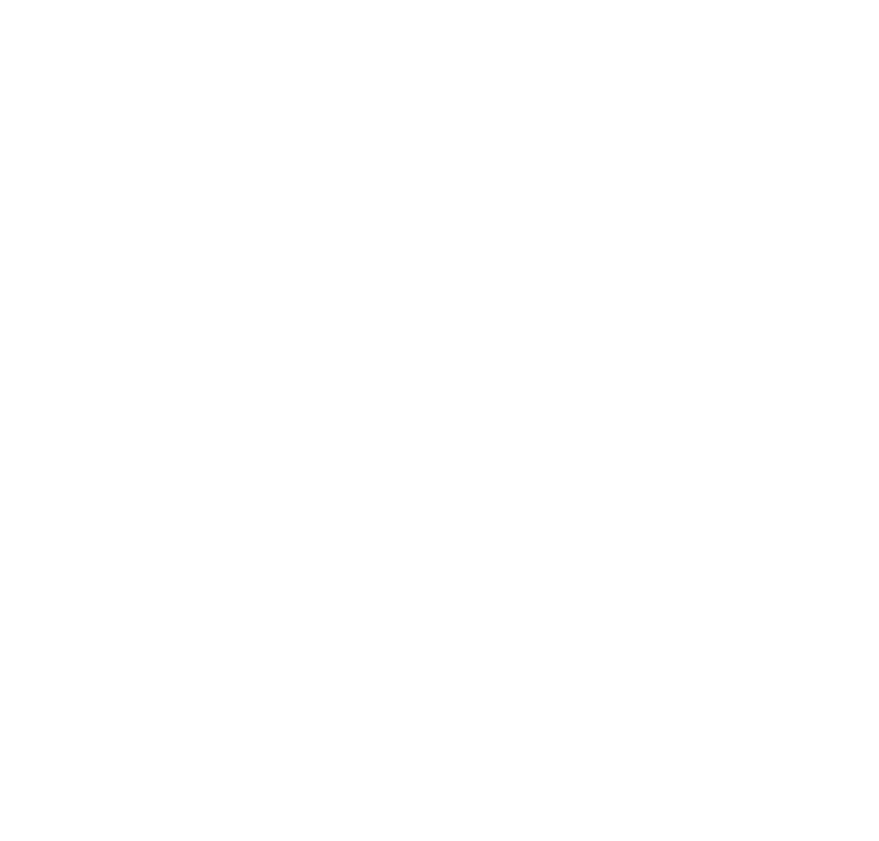
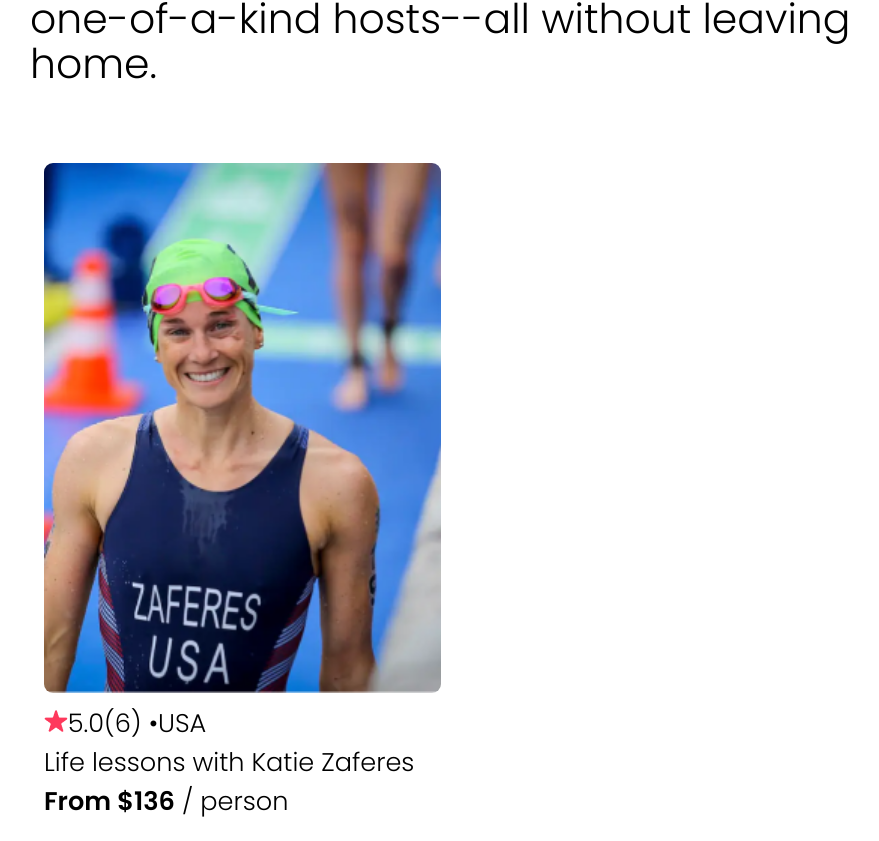
Before and after one commit to J-P-Walter/React-Project-2, a React (Create React App) app: page / in a window 1280 px wide. Shown: the part 986-1827 px from the top of the page, without its empty margins (6-885 px from the left). Before the commit the page ends 800 px from the top, so only its background shows below. Built offline with nearby package versions, Linux system fonts and the light colour scheme.

Commit message:
Added card component, messed around with styling

```diff
--- a/src/App.js
+++ b/src/App.js
@@ -8,7 +8,8 @@
     return (
       <div>
         <Navbar />
-        {/* <Hero /> */}
+        {/*  */}
+        <Hero />
         <Card />
       </div>
     );
--- a/src/components/card.jsx
+++ b/src/components/card.jsx
@@ -3,12 +3,26 @@
 class Card extends Component {
   render() {
     return (
-      <div>
+      <div className="poppins-font card">
         <img
-          className="card"
+          className="card-img"
           src={require("../images/katie-zaferes.png")}
           alt="swimmer"
         />
+        <div className="rating">
+          <img
+            className="star"
+            src={require("../images/star.png")}
+            alt="star"
+          />
+          <span>5.0 </span>
+          <span>(6) •</span>
+          <span>USA</span>
+        </div>
+        <p className="info">Life lessons with Katie Zaferes</p>
+        <p className="cost">
+          <span className="bold">From $136</span> / person
+        </p>
       </div>
     );
   }
--- a/src/index.css
+++ b/src/index.css
@@ -62,5 +62,36 @@
   margin-top: 0px;
 }
 .card {
+  margin-left: 50px;
+  margin-bottom: 20px;
+  width: 31vw;
+  position: relative;
+  font-style: normal;
+  font-weight: 300;
+  font-size: 2vw;
+}
+.card-img {
+  width: 100%;
   border-radius: 9px;
 }
+.rating {
+  display: flex;
+  margin-bottom: 0px;
+}
+.star {
+  width: 6%;
+  height: 6%;
+  border-radius: 0.5px;
+  padding-top: 1.5%;
+}
+.info {
+  margin-top: 0px;
+  margin-bottom: 0px;
+}
+.cost {
+  margin-top: 0px;
+  margin-bottom: 0px;
+}
+.bold {
+  font-weight: bold;
+}
```
